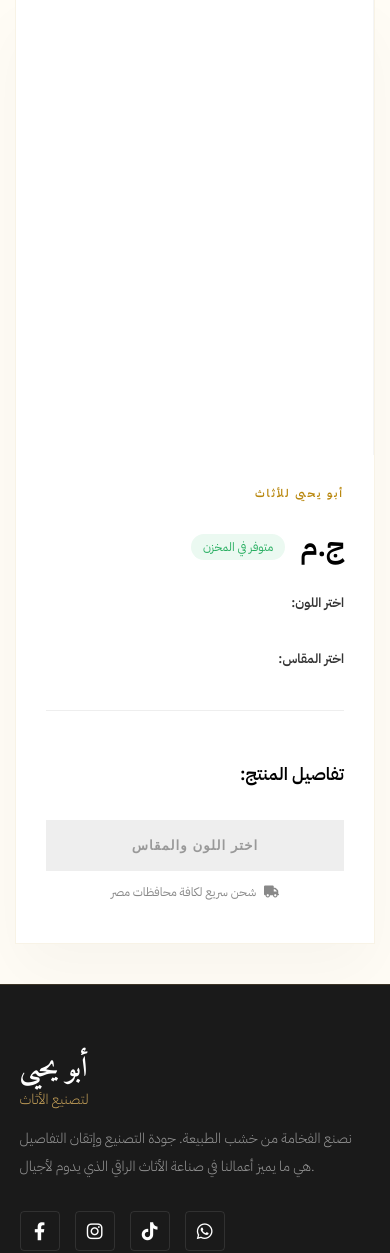
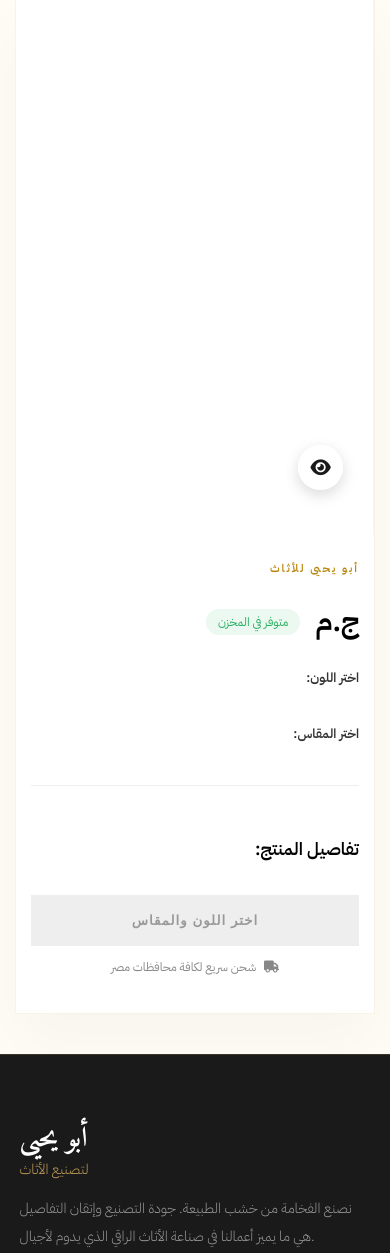
Before and after one commit to youseff11/Furniture, a Django app: template templates/product_detail.html in a window 390 px wide. Shown: the part 143-1396 px from the top of the page. Run offline with Django 5.2, Linux system fonts and the light colour scheme; the template is opened without the code that fills it, so the values that code supplies are empty.

Commit message:
first commit

```diff
--- a/templates/product_detail.html
+++ b/templates/product_detail.html
@@ -40,8 +40,10 @@
 
     @media (max-width: 991px) {
         .detail-container { grid-template-columns: 1fr; }
-        .info-section { position: static !important; padding: 30px !important; }
-        .main-display { height: 400px !important; }
+        .info-section { position: static !important; padding: 25px 15px !important; }
+        /* تكبير الصورة وتقليل الفراغات في شاشة التلفون */
+        .main-display { height: 500px !important; }
+        .image-section { padding: 10px !important; }
     }
 
     /* Image Display Section */
@@ -60,6 +62,71 @@
     }
 
     .main-display:hover .product-main-img { transform: none; }
+
+    /* زرار العين لعرض الصورة كاملة */
+    .view-full-btn {
+        position: absolute;
+        bottom: 20px;
+        right: 20px;
+        background: rgba(255, 255, 255, 0.9);
+        border: none;
+        border-radius: 50%;
+        width: 45px;
+        height: 45px;
+        display: flex;
+        align-items: center;
+        justify-content: center;
+        cursor: pointer;
+        z-index: 20;
+        color: var(--text-main);
+        font-size: 18px;
+        box-shadow: 0 5px 15px rgba(0,0,0,0.15);
+        transition: var(--luxury-ease);
+    }
+    .view-full-btn:hover { background: var(--accent-gold); color: white; }
+
+    /* Modal الصورة كاملة */
+    .image-modal {
+        display: none;
+        position: fixed;
+        z-index: 100000;
+        left: 0;
+        top: 0;
+        width: 100%;
+        height: 100%;
+        background-color: rgba(0, 0, 0, 0.85);
+        backdrop-filter: blur(5px);
+        opacity: 0;
+        transition: opacity 0.4s var(--luxury-ease);
+    }
+    .image-modal.show {
+        display: flex;
+        align-items: center;
+        justify-content: center;
+        opacity: 1;
+    }
+    .image-modal-content {
+        max-width: 90%;
+        max-height: 90vh;
+        object-fit: contain;
+        border-radius: 5px;
+        box-shadow: 0 10px 40px rgba(0,0,0,0.5);
+        transform: scale(0.9);
+        transition: transform 0.4s var(--luxury-ease);
+    }
+    .image-modal.show .image-modal-content { transform: scale(1); }
+    .close-modal {
+        position: absolute;
+        top: 25px;
+        right: 40px;
+        color: #fff;
+        font-size: 45px;
+        font-weight: 300;
+        cursor: pointer;
+        transition: 0.3s;
+        z-index: 100001;
+    }
+    .close-modal:hover { color: var(--accent-gold); transform: scale(1.1); }
 
     .thumbnail-gallery { display: flex; gap: 10px; margin-top: 15px; justify-content: center; }
     .thumb {
@@ -145,6 +212,9 @@
 
                 <div class="main-display" id="zoomContainer">
                     <img src="" alt="{{ product.name }}" id="mainDetailImg" class="product-main-img">
+                    <button class="view-full-btn" onclick="openFullImage(event)" title="عرض الصورة كاملة">
+                        <i class="fa-solid fa-eye"></i>
+                    </button>
                 </div>
 
                 <div class="thumbnail-gallery" id="thumbGallery"></div>
@@ -229,6 +299,11 @@
     </div>
 </div>
 
+<div id="fullImageModal" class="image-modal">
+    <span class="close-modal" onclick="closeModal()">&times;</span>
+    <img class="image-modal-content" id="modalImage">
+</div>
+
 <script>
     let currentSelColor = "", currentSelSize = "";
     const pId = "{{ product.id }}";
@@ -278,6 +353,8 @@
             stockStatus.className = "stock-badge";
         }
 
+        let availableChips = [];
+
         sizes.forEach(sz => {
             const chip = document.createElement('div');
             chip.className = `size-chip ${sz.s <= 0 ? 'out-of-stock' : ''}`;
@@ -298,9 +375,16 @@
                         stockStatus.className = "stock-badge";
                     }
                 };
+                availableChips.push(chip);
             }
             sizeContainer.appendChild(chip);
         });
+
+        // التحديد التلقائي لو مقاس واحد بس هو اللي متاح
+        if (availableChips.length === 1) {
+            availableChips[0].click();
+        }
+
         updateMainButton();
     }
 
@@ -321,6 +405,41 @@
         }
     }
 
+    // دوال عرض الصورة كاملة (Modal)
+    function openFullImage(event) {
+        event.preventDefault();
+        event.stopPropagation();
+        const imgElement = document.getElementById('mainDetailImg');
+        const modal = document.getElementById('fullImageModal');
+        const modalImg = document.getElementById('modalImage');
+
+        modalImg.src = imgElement.src;
+        modal.style.display = 'flex';
+        document.body.style.overflow = 'hidden'; // Lock scroll
+
+        setTimeout(() => {
+            modal.classList.add('show');
+        }, 10);
+    }
+
+    function closeModal() {
+        const modal = document.getElementById('fullImageModal');
+        modal.classList.remove('show');
+        document.body.style.overflow = ''; // Unlock scroll
+
+        setTimeout(() => {
+            modal.style.display = 'none';
+        }, 400);
+    }
+
+    // قفل الـ Modal لو ضغطت بره الصورة
+    window.addEventListener('click', function(event) {
+        const modal = document.getElementById('fullImageModal');
+        if (event.target === modal) {
+            closeModal();
+        }
+    });
+
     document.getElementById('add-to-cart-btn').addEventListener('click', function() {
         if(!this.classList.contains('btn-disabled')) {
             const toast = document.getElementById('lussoToast');
```
